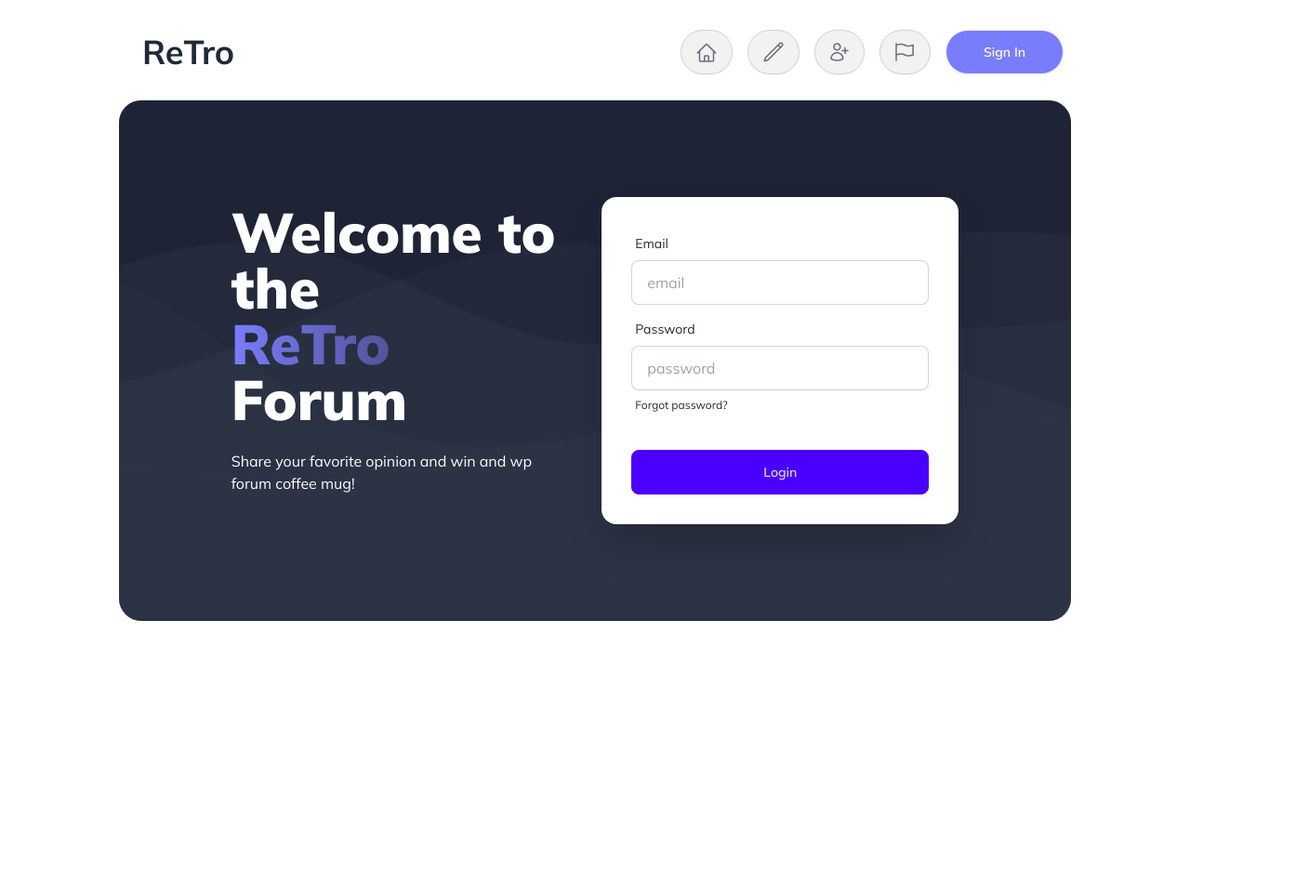
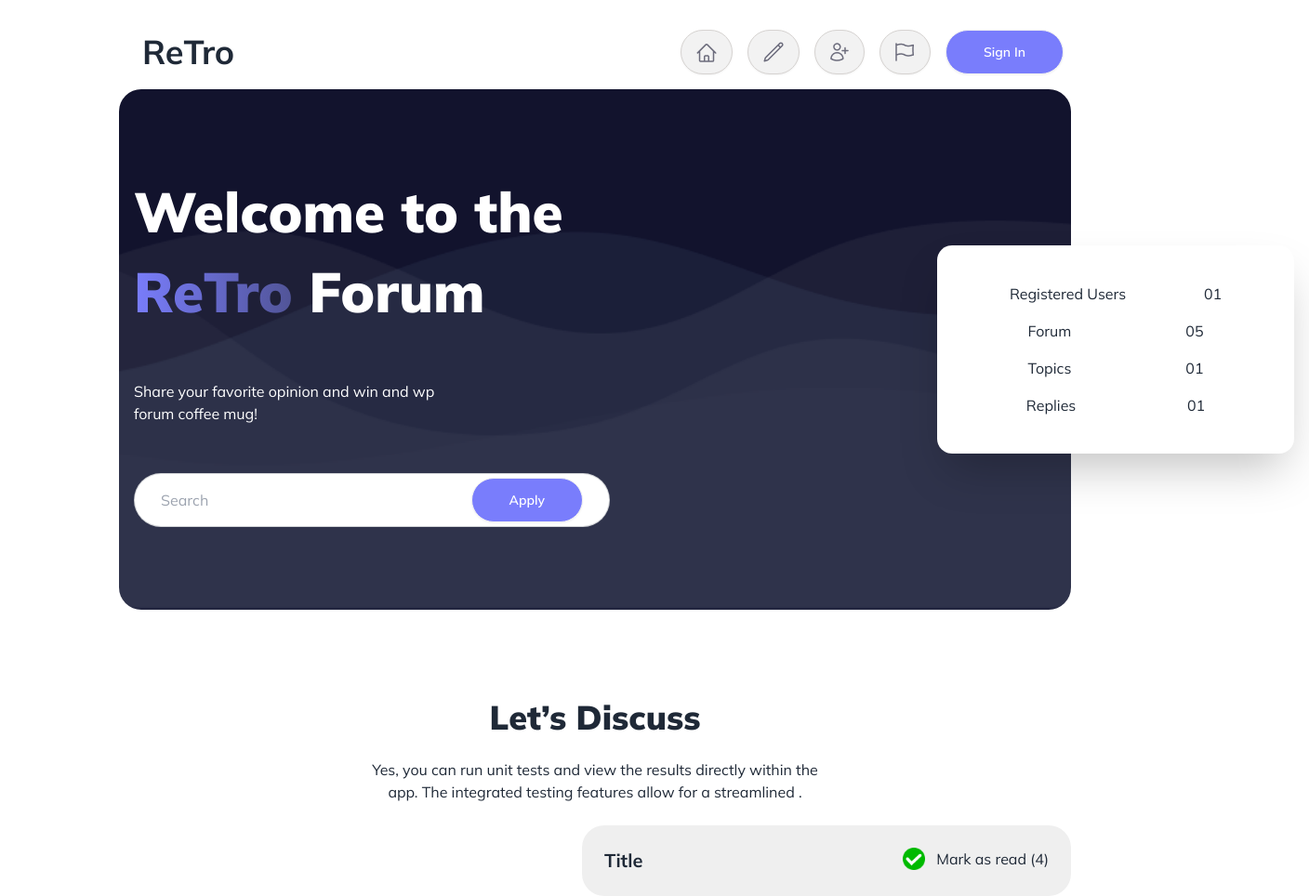
Before and after one commit to miraz46/retro, a plain HTML site: page index.html in a window 1280 px wide. Shown: the whole page at 93% size, 1408 px wide, since content can reach past the window. Before the commit the page ends 800 px from the top, so only its background shows below. Drawn offline with nearby package versions, Linux system fonts and the light colour scheme; no server answers.

Commit message:
added all-news section

```diff
--- a/index.html
+++ b/index.html
@@ -49,7 +49,7 @@
                 class="menu menu-sm dropdown-content bg-base-100 rounded-box z-[1] mt-3 w-52 p-2 shadow gap-4"
               >
                 <li class="tooltip" data-tip="Home">
-                  <button class="btn rounded-full w-full border-stone-300 ">
+                  <button class="btn rounded-full w-full border-stone-300">
                     <img src="./images/Home.png" alt="" />
                   </button>
                 </li>
@@ -75,7 +75,7 @@
           <div class="navbar-end">
             <ul class="menu menu-horizontal px-1 hidden lg:flex gap-4 mr-3">
               <li class="tooltip" data-tip="Home">
-                <button class="btn rounded-full border-stone-300 ">
+                <button class="btn rounded-full border-stone-300">
                   <img src="./images/Home.png" alt="" />
                 </button>
               </li>
@@ -103,55 +103,85 @@
       </nav>
       <!-- Banner -->
       <div
-        class="hero min-h-[70vh] w-11/12 lg:w-4/5 mx-auto mt-3 rounded-3xl bg-[#12132D]"
-        style="
-          background-image: url(./images/bgbanner.png);
-        "
+        class="hero bg-base-200 min-h-[70vh] w-11/12 lg:w-4/5 mx-auto rounded-3xl bg-[#12132D]"
+        style="background-image: url(./images/bgbanner.png)"
       >
-        <div class="hero-overlay rounded-3xl"></div>
-        <div class="hero-content flex-col lg:flex-row justify-between gap-10">
-          <div class="text-center lg:text-left ">
-            <h1 class="text-6xl font-black text-white ">Welcome to the <br> <span class="bg-gradient-to-r from-[#797DFC] to-[#515497] text-transparent bg-clip-text">ReTro</span> Forum</h1>
-            <p class="py-6 text-white">Share your favorite opinion and win and wp forum coffee mug!</p>
+        <div class="hero-content flex-col lg:flex-row gap-56">
+          <div class="text-center text-white lg:text-left w-screen">
+            <h1 class="text-6xl font-black text-white leading-[86px]">
+              Welcome to the<br /><span
+                class="bg-gradient-to-r from-[#797DFC] to-[#515497] text-transparent bg-clip-text"
+                >ReTro</span
+              >
+              Forum
+            </h1>
+            <p class="py-6 text-white my-7">
+              Share your favorite opinion and win and wp <br />
+              forum coffee mug!
+            </p>
+            <label
+              class="input w-[80%] rounded-full input-bordered flex items-center gap-2 p-7"
+            >
+              <input type="text" class="grow" placeholder="Search" />
+              <button
+                class="btn h-fit px-10 bg-[#797DFC] text-white rounded-full"
+              >
+                Apply
+              </button>
+            </label>
           </div>
-          <div class="card bg-base-100 w-full max-w-sm shrink-0 shadow-2xl ">
+          <div class="card bg-base-100 w-full max-w-sm shrink-0 shadow-2xl">
             <form class="card-body">
               <div class="form-control">
-                <label class="label">
-                  <span class="label-text">Email</span>
+                <label class="label flex justify-between text-center">
+                  <p>Registered Users</p>
+                  <p>01</p>
                 </label>
-                <input
-                  type="email"
-                  placeholder="email"
-                  class="input input-bordered"
-                  required
-                />
-              </div>
-              <div class="form-control">
-                <label class="label">
-                  <span class="label-text">Password</span>
+                <label class="label flex justify-between text-center">
+                  <p>Forum</p>
+                  <p>05</p>
                 </label>
-                <input
-                  type="password"
-                  placeholder="password"
-                  class="input input-bordered"
-                  required
-                />
-                <label class="label">
-                  <a href="#" class="label-text-alt link link-hover"
-                    >Forgot password?</a
-                  >
+
+                <label class="label flex justify-between text-center">
+                  <p>Topics</p>
+                  <p>01</p>
                 </label>
-              </div>
-              <div class="form-control mt-6">
-                <button class="btn btn-primary">Login</button>
+                <label class="label flex justify-between text-center">
+                  <p>Replies</p>
+                  <p>01</p>
+                </label>
               </div>
             </form>
           </div>
         </div>
       </div>
     </header>
-    <main></main>
+    <main>
+      <!-- Let's Discuss -->
+      <div class="text-center">
+        <h2 class="font-black text-4xl mt-24">Let’s Discuss</h2>
+        <p class="my-6">
+          Yes, you can run unit tests and view the results directly within the
+          <br />
+          app. The integrated testing features allow for a streamlined .
+        </p>
+      </div>
+      <!-- All News -->
+      <div class="w-11/12 lg:w-4/5 mx-auto flex gap-5 justify-center">
+        <div id="all-news-section" class="flex-1">
+
+        </div>
+        <div class="flex-1 p-6 bg-[#efefef] h-fit rounded-3xl">
+          <div class="flex justify-between">
+            <p class="font-bold text-xl">Title</p>
+            <div class="flex gap-3">
+              <img src="./images/check_5610944.png" class="w-6 h-6" alt="" />
+              <p>Mark as read (4)</p>
+            </div>
+          </div>
+        </div>
+      </div>
+    </main>
     <footer></footer>
     <script src="./js/utility.js"></script>
   </body>
--- a/js/utility.js
+++ b/js/utility.js
@@ -1 +1,66 @@
-console.log('aslfkdalsdfjlkj')
+const allData = async () => {
+  const url = await fetch(
+    "https://openapi.programming-hero.com/api/retro-forum/posts"
+  );
+  const allNews = await url.json();
+  const allNewsSection = document.getElementById("all-news-section");
+  allNews.posts.forEach((element) => {
+    const div = document.createElement("div");
+    div.innerHTML = `
+        <div class="flex  gap-5 p-6 bg-[#efefef] rounded-3xl mb-5">
+          <div class="indicator">
+              <span  class="color-change indicator-item badge badge-success badge-error"></span>
+              <img  src="${element.image}" class="h-16 w-16 rounded-lg" alt="" />
+            </div>
+          <div>
+            <p>#${element.category} Author: ${element.author.name}</p>
+            <h2 class="text-xl font-bold my-3">
+              ${element.title}
+            </h2>
+            <p class="pb-4 border-b-2 border-dashed border-[#92929b]">
+              ${element.description}
+            </p>
+            <div class="flex justify-between my-5">
+              <div class="flex gap-6">
+                <div class="flex gap-2">
+                  <img src="./images/msg.png" class="w-fit" alt="" />
+                  <p>${element.comment_count}</p>
+                </div>
+                <div class="flex gap-2">
+                  <img src="./images/eye.png" alt="" />
+                  <p>${element.view_count}</p>
+                </div>
+                <div class="flex gap-2">
+                  <img src="./images/Watch.png" alt="" />
+                  <p>5min</p>
+                </div>
+              </div>
+              <div class="mark-read-btn">
+                <img src="./images/mail.png" style="cursor: pointer" alt="" />
+              </div>
+            </div>
+          </div>
+        </div>
+        `;
+    allNewsSection.appendChild(div);
+    const badgeElement = div.querySelector(".color-change");
+    colorChange(badgeElement, element);
+    const markReadButton = div.querySelector(".mark-read-btn");
+    markReadButton.onclick = () => markAsRead(element);
+  });
+};
+allData();
+
+function colorChange(colorElement, element) {
+  colorElement.classList.remove("badge-success", "badge-error");
+
+  if (element.isActive) {
+    colorElement.classList.add("badge-success");
+  } else {
+    colorElement.classList.add("badge-error");
+  }
+}
+
+function markAsRead(element) {
+  console.log(element);
+}
```
Also changed, not shown: images/Watch.png (added), images/check_5610944.png (added), images/eye.png (added), images/mail.png (added), images/msg.png (added), images/rightMark.png (added).
